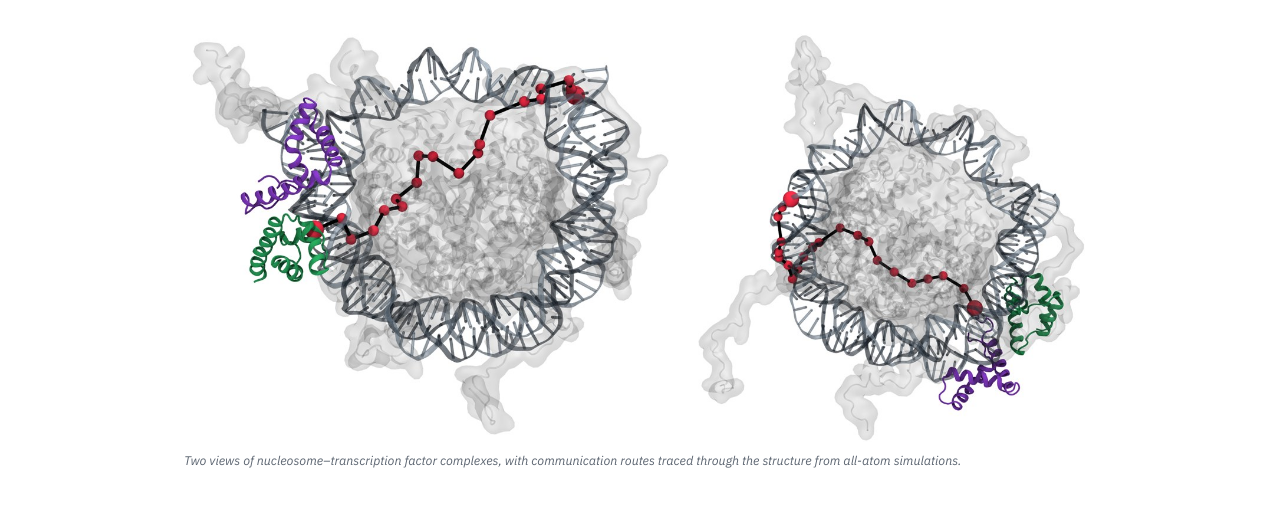
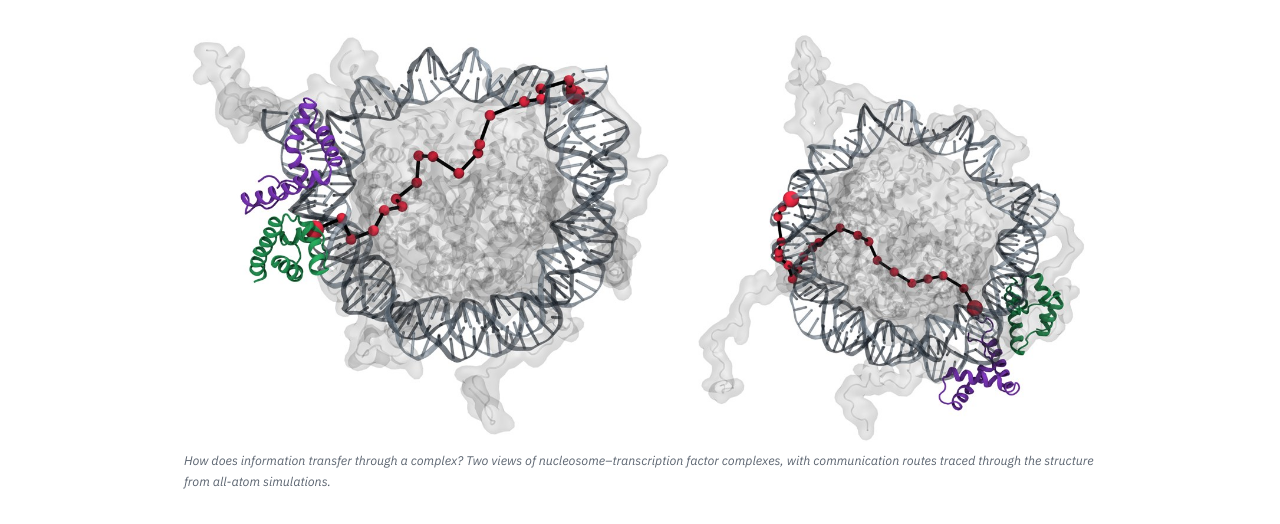
Before and after one commit to CUNY-CSI-Loverde-Laboratory/CUNY-CSI-Loverde-Laboratory.github.io, a plain HTML site: page index.html in a window 1280 px wide. Shown: the part 253-777 px from the top of the page. Drawn offline with Linux system fonts and the light colour scheme.

Commit message:
Add question to homepage caption

```diff
--- a/index.html
+++ b/index.html
@@ -217,7 +217,7 @@ footer{border-top:1px solid var(--rule);margin-top:40px}
 
   <figure>
     <img class="hero" src="homepage-nucleosome.jpg" width="1547" height="700" alt="Two views of a nucleosome bound by transcription factors, with a path of red spheres tracing communication through the DNA and histones">
-    <figcaption>Two views of nucleosome&ndash;transcription factor complexes, with communication routes traced through the structure from all-atom simulations.</figcaption>
+    <figcaption>How does information transfer through a complex? Two views of nucleosome&ndash;transcription factor complexes, with communication routes traced through the structure from all-atom simulations.</figcaption>
   </figure>
 
   <h2>Overview</h2>
```
